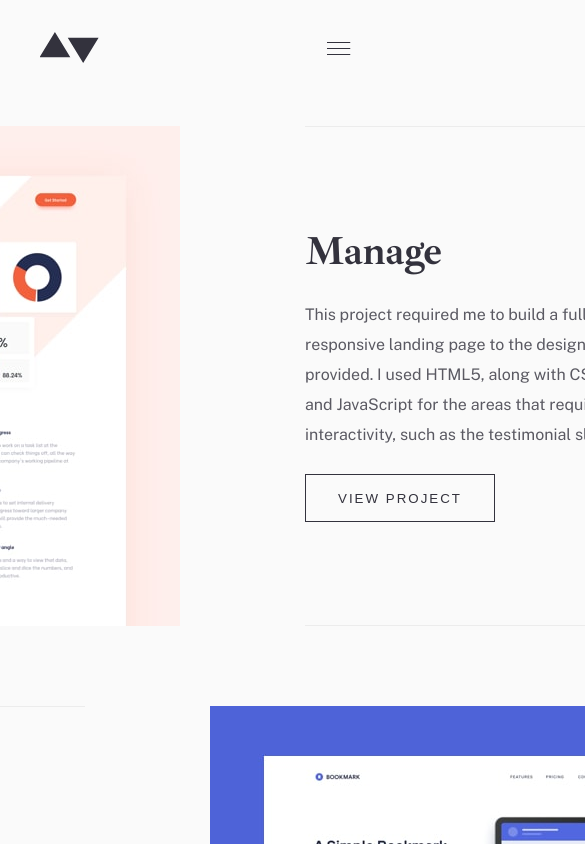
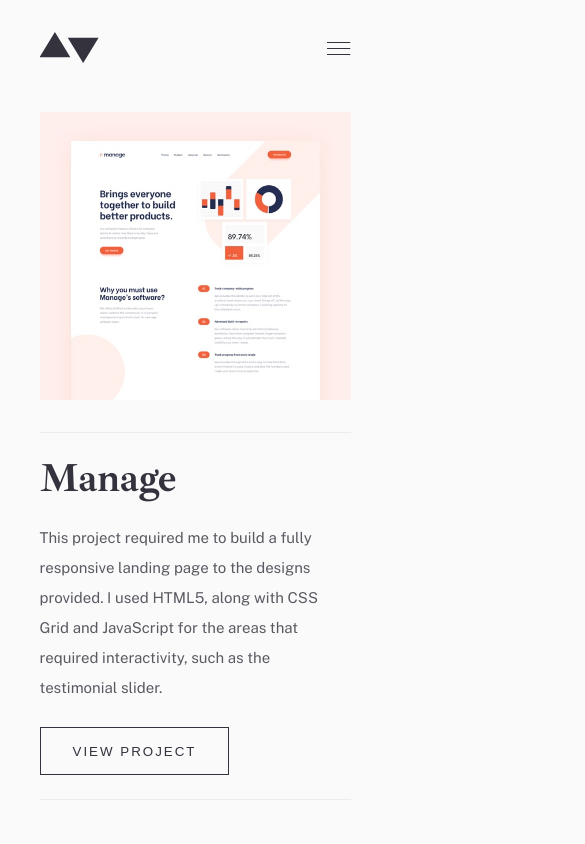
Before and after one commit to danielopq/minimalPortfolio, a React (Vite) app: page /portfolio in a window 390 px wide. Shown: the top 844 px of the page, 585 px wide, since content can reach past the window. Built offline with nearby package versions, Linux system fonts and the light colour scheme.

Commit message:
portfolioIndex.css, portfolioOverview.css - mobile version done

```diff
--- a/src/components/home/aboutMe/aboutMe.css
+++ b/src/components/home/aboutMe/aboutMe.css
@@ -71,4 +71,11 @@
         border-top: solid 1px rgba(151,151,151,0.15);
         border-bottom: solid 1px rgba(151,151,151,0.15);
     }
+
+    #aboutMe-mainContent p{
+        margin: 28px 0px 24px;
+        font: 400 16px/30px 'PublicSans-Regular';
+        opacity: 0.8;
+    }
+
 }
--- a/src/components/portfolio/portfolioIndex/portfolioIndex.css
+++ b/src/components/portfolio/portfolioIndex/portfolioIndex.css
@@ -15,4 +15,10 @@
 
 /*############################## MOBILE VERSION ##############################*/
 
-@media screen and (max-width:767px) {}
+@media screen and (max-width:767px) {
+    #portfolioIndex {
+        width: 311px;
+        height: auto;
+        margin: 40px 0px 8px;
+    }
+}
--- a/src/components/portfolio/portfolioOverview/portfolioOverview.css
+++ b/src/components/portfolio/portfolioOverview/portfolioOverview.css
@@ -2,6 +2,7 @@
     width: 1015px;
     height: 500px;
     display: flex;
+    flex-direction: column;
     align-items: center;
     justify-content: space-between;
     margin: 40px 0px;
@@ -38,7 +39,7 @@
 }
 
 .overview-mainContent p {
-    height: 150px;
+    height: auto;
     margin: 28px 0px 24px;
     opacity: 0.8;
 }
@@ -61,7 +62,6 @@
     }
 
     .overview-mainContent p {
-        height: 180px;
         margin: 28px 0px 35px;
         opacity: 0.8;
     }
@@ -69,4 +69,38 @@
 
 /*############################## MOBILE VERSION ##############################*/
 
-@media screen and (max-width:767px) {}
+@media screen and (max-width:767px) {
+    .overview {
+        width: 311px;
+        height: 688px;
+        margin: 40px 0px 72px;
+        align-items: flex-start;
+        justify-content: flex-start;
+    }
+
+    .leftSide {
+        flex-direction: column;
+    }
+
+    .rightSide {
+        flex-direction: column;
+    }
+
+    .overview-mainPic {
+        width: 311px;
+        height: 288px;
+        background-size: contain;
+    }
+
+    .overview-mainContent {
+        width: inherit;
+        height: 368px;
+        margin-top: 32px;
+        flex-direction: column;
+    }
+
+    .overview-mainContent p {
+        margin: 24px 0px;
+        opacity: 0.8;
+    }
+}
--- a/src/index.css
+++ b/src/index.css
@@ -143,4 +143,9 @@ h3{
         font: 700 40px/42px 'IbarraRealNova-Bold';
         letter-spacing: -0.36px;
     }
+
+    .mainText{
+        font: 400 15px/30px 'PublicSans-Regular';
+        color: var(--darkGrey);
+    }
 }
```
